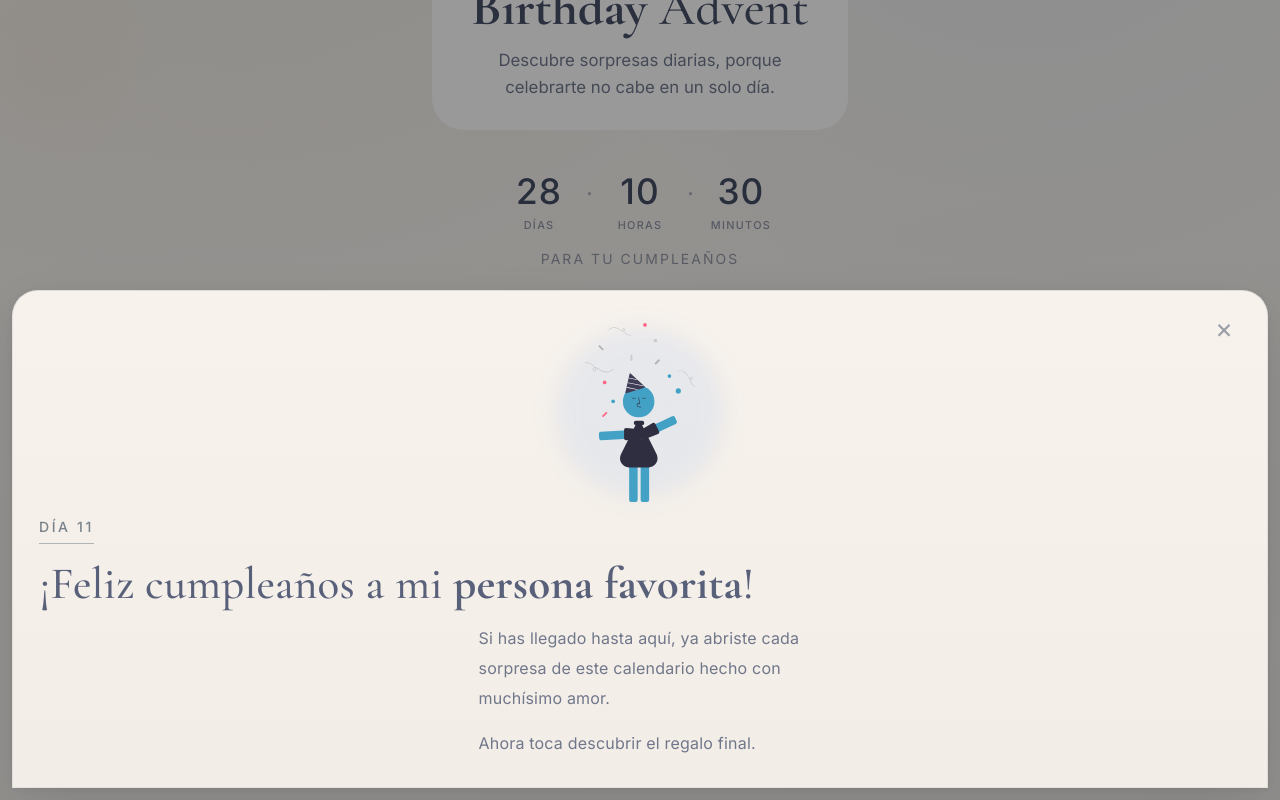
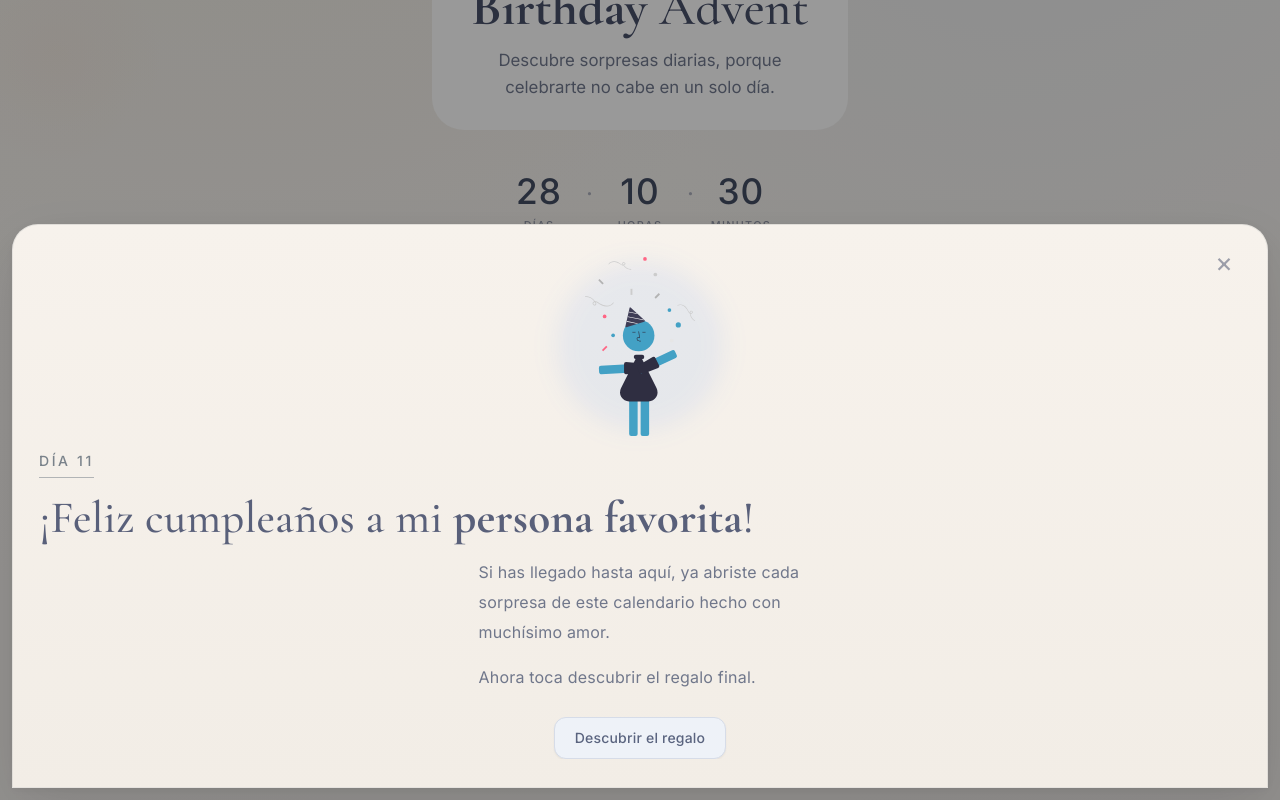
Before and after one commit to nelaruizc/birthday-advent, a React (Vite) app: page / in a window 1280 px wide. Both pictures are taken after a click on the button "11". Shown: the part 303-1103 px from the top of the page. Built offline with nearby package versions, Linux system fonts and the light colour scheme.

Commit message:
Add reveal button and QR transition for day 11 card

```diff
--- a/src/components/DayBottomSheet.tsx
+++ b/src/components/DayBottomSheet.tsx
@@ -1,4 +1,4 @@
-import { Fragment } from 'react'
+import { Fragment, useEffect, useState } from 'react'
 import type { DayData } from '../data/days'
 
 type DayBottomSheetProps = {
@@ -21,9 +21,20 @@ const renderTitleWithBold = (title: string) => {
 }
 
 export const DayBottomSheet = ({ dayData, isVisible, closeDay }: DayBottomSheetProps) => {
+  const [isGiftRevealed, setIsGiftRevealed] = useState(false)
+  const celebratingSrc = `${import.meta.env.BASE_URL}celebrating.svg`
+  const giftQrSrc = `${import.meta.env.BASE_URL}IMG_7830.jpeg`
+  const dayNumber = dayData?.day ?? null
+  const isDayEleven = dayNumber === 11
+
+  useEffect(() => {
+    if (!isVisible || !isDayEleven) {
+      setIsGiftRevealed(false)
+    }
+  }, [isVisible, isDayEleven, dayNumber])
 
   if (!dayData) return null
-  const celebratingSrc = `${import.meta.env.BASE_URL}celebrating.svg`
+
   const imageSrc = dayData.day === 1 ? celebratingSrc : dayData.image ?? celebratingSrc
   const descriptionParagraphs = dayData.description.split('\n\n').filter(Boolean)
 
@@ -67,6 +78,31 @@ export const DayBottomSheet = ({ dayData, isVisible, closeDay }: DayBottomSheetP
               {paragraph}
             </p>
           ))}
+
+          {isDayEleven && (
+            <div className="mt-6 flex flex-col items-center overflow-hidden">
+              <div
+                className={`w-full overflow-hidden transition-all duration-[250ms] ease-out ${isGiftRevealed ? 'max-h-0 -translate-y-1 opacity-0' : 'max-h-24 translate-y-0 opacity-100'}`}
+              >
+                <button
+                  type="button"
+                  onClick={() => setIsGiftRevealed(true)}
+                  className="mx-auto block rounded-xl border border-[#d6dce8] bg-[#eef2f8] px-5 py-2.5 text-sm font-medium text-[#5a647f] shadow-sm transition hover:bg-[#e5ebf4]"
+                >
+                  Descubrir el regalo
+                </button>
+              </div>
+
+              <div
+                className={`w-full overflow-hidden transition-all duration-[250ms] ease-out ${isGiftRevealed ? 'max-h-[420px] translate-y-0 opacity-100' : 'max-h-0 translate-y-[10px] opacity-0'}`}
+              >
+                <div className="mx-auto mt-1 w-fit rounded-2xl border border-[#d8dfe9] bg-white p-3 shadow-[0_8px_24px_rgba(20,40,60,0.12)]">
+                  <img src={giftQrSrc} alt="Código QR del regalo final" className="h-40 w-40 rounded-lg object-cover" />
+                </div>
+                <p className="mt-2 text-center text-xs text-[#7a8298]">Escanea para descubrir tu regalo.</p>
+              </div>
+            </div>
+          )}
         </div>
       </section>
     </div>
```
